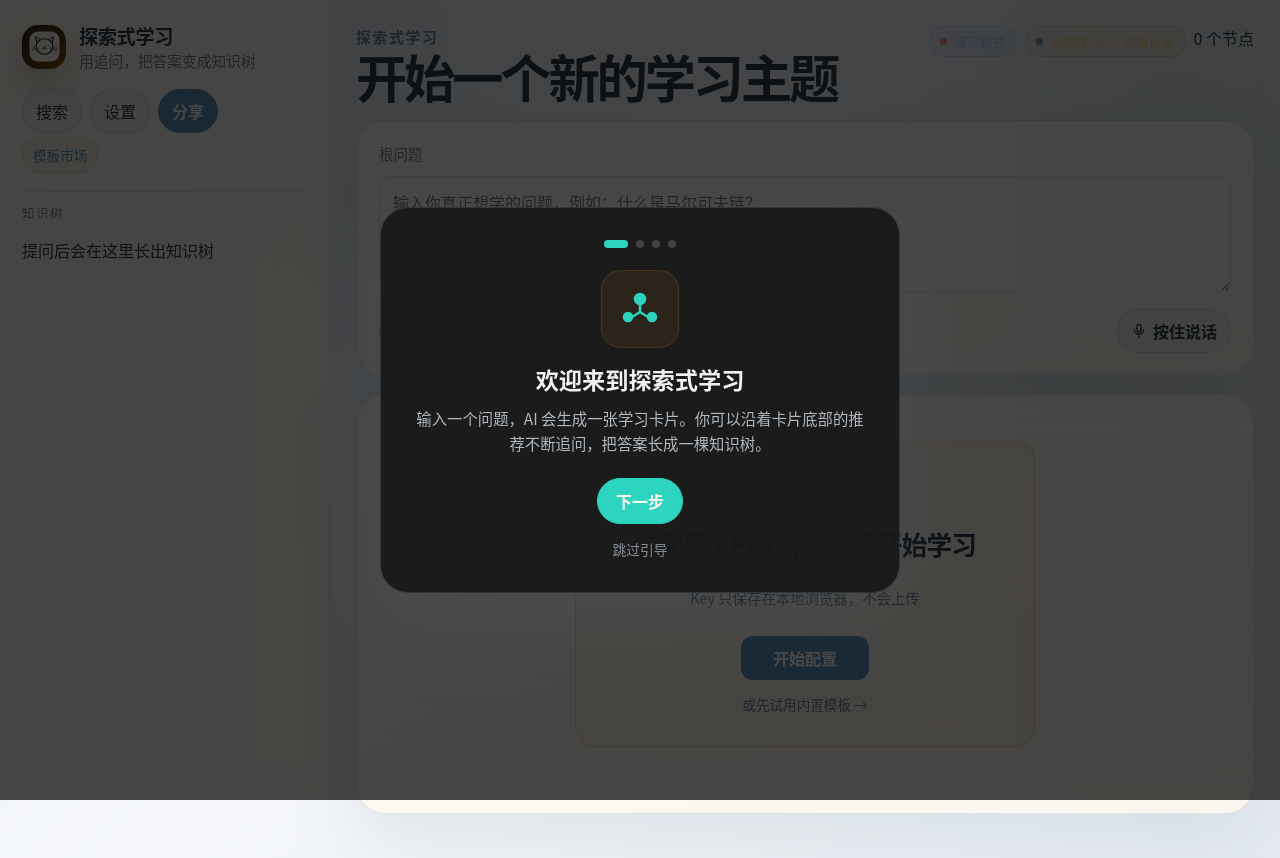
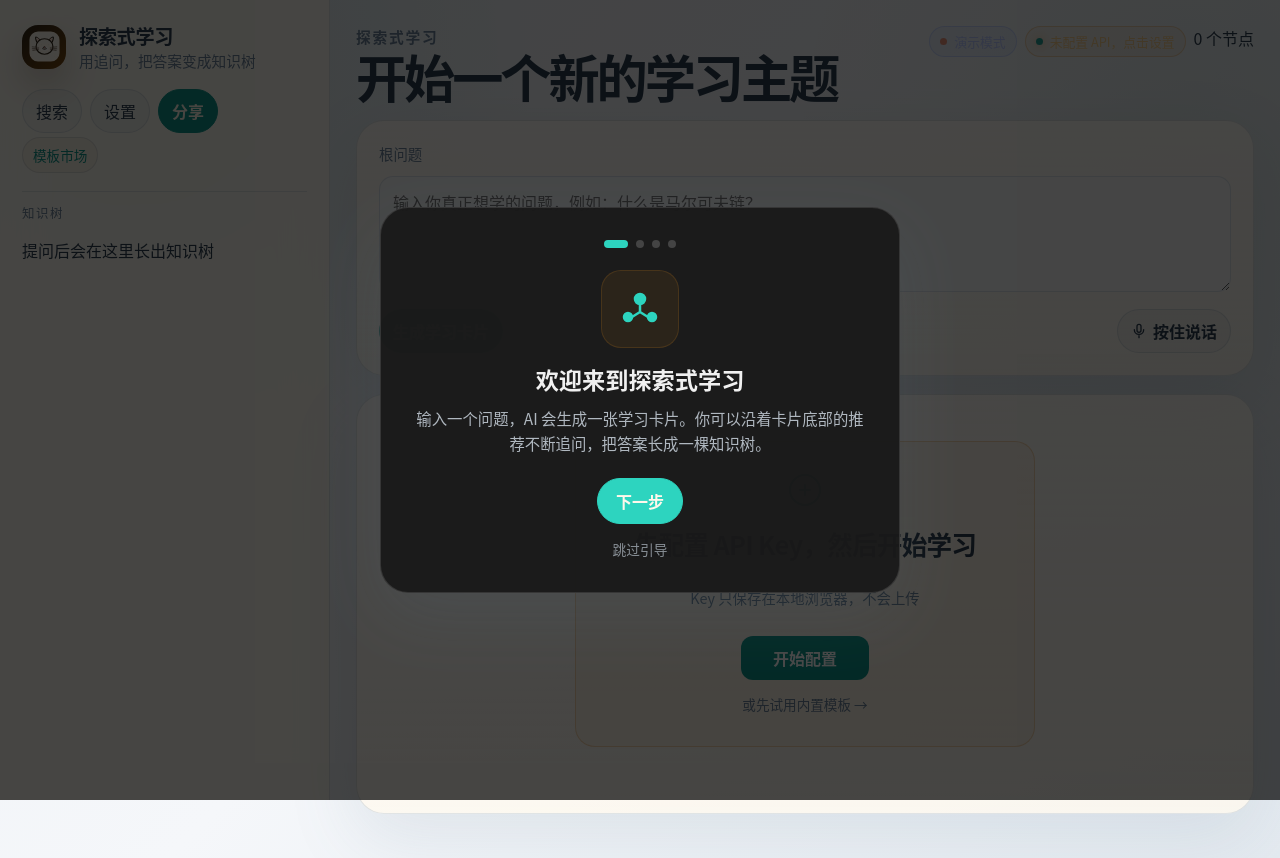
Before and after one commit to flier3186/exploratory-learning, a React (Vite) app: page / in a window 1280 px wide. Built offline with nearby package versions, Linux system fonts and the light colour scheme.

Commit message:
feat: 实现孔雀绿+玉子黄主题色系 SW-v22: src/styles.css

```diff
--- a/src/styles.css
+++ b/src/styles.css
@@ -9,8 +9,8 @@
   --muted: #6b8299;
   --faint: #94a7b8;
   --line: rgba(90, 120, 150, 0.18);
-  --accent: #5b8fb9;
-  --accent-2: #3f8d70;
+  --accent: #0d9488;
+  --accent-2: #f59e0b;
   --accent-3: #e8927c;
   --danger: #c0564f;
   --shadow: 0 24px 70px rgba(90, 120, 150, 0.13);
@@ -27,7 +27,7 @@ body {
   min-height: 100vh;
   color: var(--text);
   background:
-    radial-gradient(circle at 12% 8%, rgba(91, 143, 185, 0.10), transparent 24rem),
+    radial-gradient(circle at 12% 8%, rgba(13, 148, 136, 0.10), transparent 24rem),
     radial-gradient(circle at 92% 16%, rgba(63, 141, 112, 0.08), transparent 24rem),
     linear-gradient(135deg, #edf1f5 0%, #f5f7fa 48%, #e4eaf0 100%);
 }
@@ -61,8 +61,8 @@ textarea {
 
 input:focus,
 textarea:focus {
-  border-color: rgba(91, 143, 185, 0.58);
-  box-shadow: 0 0 0 4px rgba(91, 143, 185, 0.10);
+  border-color: rgba(13, 148, 136, 0.58);
+  box-shadow: 0 0 0 4px rgba(13, 148, 136, 0.10);
 }
 
 .hidden {
```
